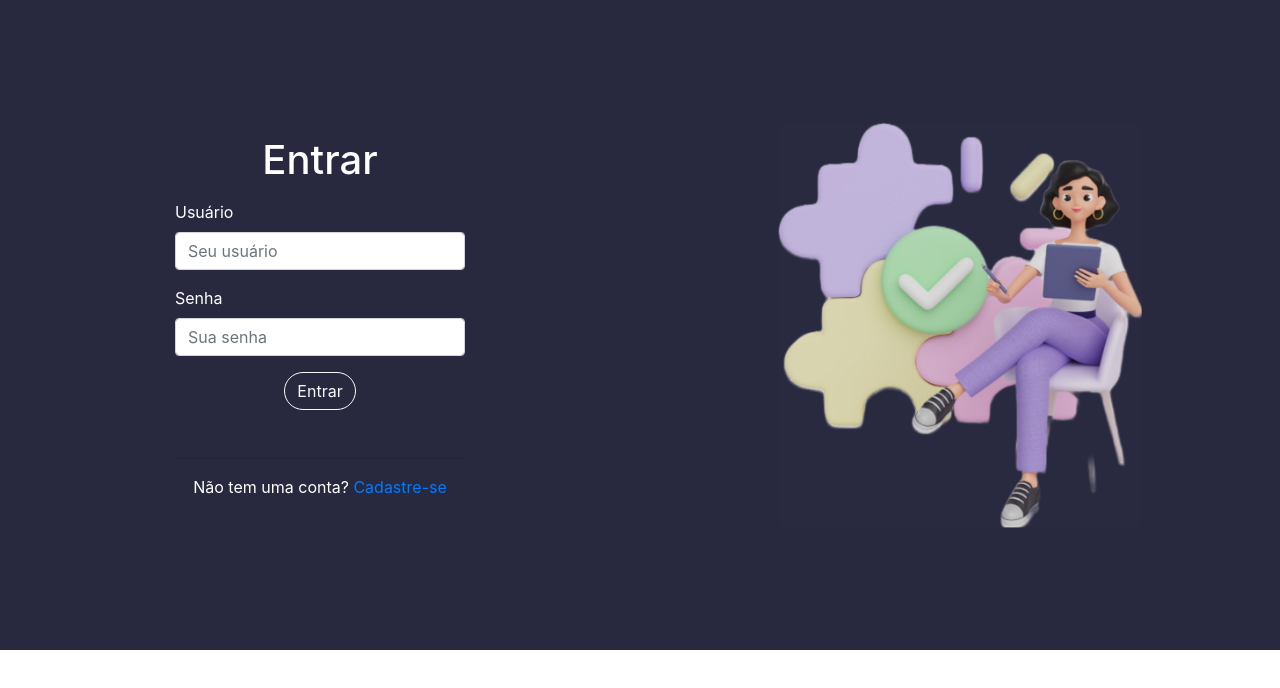
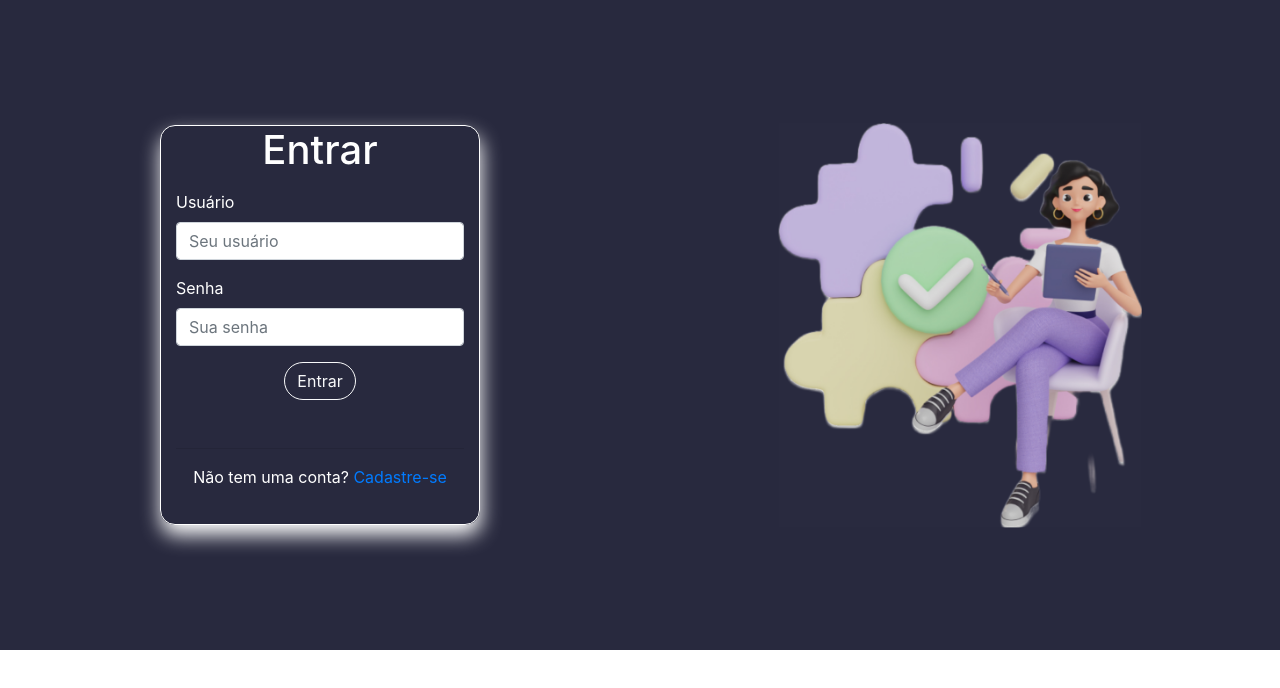
Before and after one commit to Grazielly-a/BlogPessoal-FrontEnd, an Angular app: page /entrar in a window 1280 px wide. Shown: the top 688 px of the page. Built offline with nearby package versions, Linux system fonts and the light colour scheme.

Commit message:
Implementando rotas aos componentes

```diff
--- a/src/app/cadastrar/cadastrar.component.css
+++ b/src/app/cadastrar/cadastrar.component.css
@@ -14,6 +14,14 @@ h1{
     color: #28293E;
 }
 
+.formulario{
+    max-width: 500px;
+    height: 620px;
+    border: 1px solid #28293E;
+    border-radius: 10px;
+    box-shadow: 1px 10px 20px #28293E;
+}
+
 .btn-arredondado{
 	-webkit-border-radius: 50px;
 	-moz-border-radius: 50px;
--- a/src/app/cadastrar/cadastrar.component.html
+++ b/src/app/cadastrar/cadastrar.component.html
@@ -1,6 +1,6 @@
 <div class="container-fluid">
 
-    <div class="row">
+    <div class="row d-flex align-items-center">
 
         <div class="col-md-6" id="img-bg"></div>
 
@@ -8,7 +8,7 @@
 
             <div class="row d-flex justify-content-center">
 
-                <div class="col-md-10">
+                <div class="col-md-8 formulario">
 
                     <h1 class="text-center">Cadastro</h1>
 
--- a/src/app/entrar/entrar.component.css
+++ b/src/app/entrar/entrar.component.css
@@ -10,6 +10,16 @@
     background-size: cover;
 }
 
+.formulario {
+    max-width: 500px;
+    height: 400px;
+    min-height: auto;
+    border: 1px solid #fff;
+    border-radius: 15px;
+    box-shadow: 1px 10px 20px #fff;
+}
+
+
 .btn-arredondado{
 	-webkit-border-radius: 50px;
 	-moz-border-radius: 50px;
--- a/src/app/entrar/entrar.component.html
+++ b/src/app/entrar/entrar.component.html
@@ -5,7 +5,7 @@
         <div class="col-md-6">
             <div class="row d-flex justify-content-center">
 
-                <div class="col-md-6">
+                <div class="col-md-6 formulario">
 
                     <h1 class="text-center mb-3 text-white">Entrar</h1>
 
```
